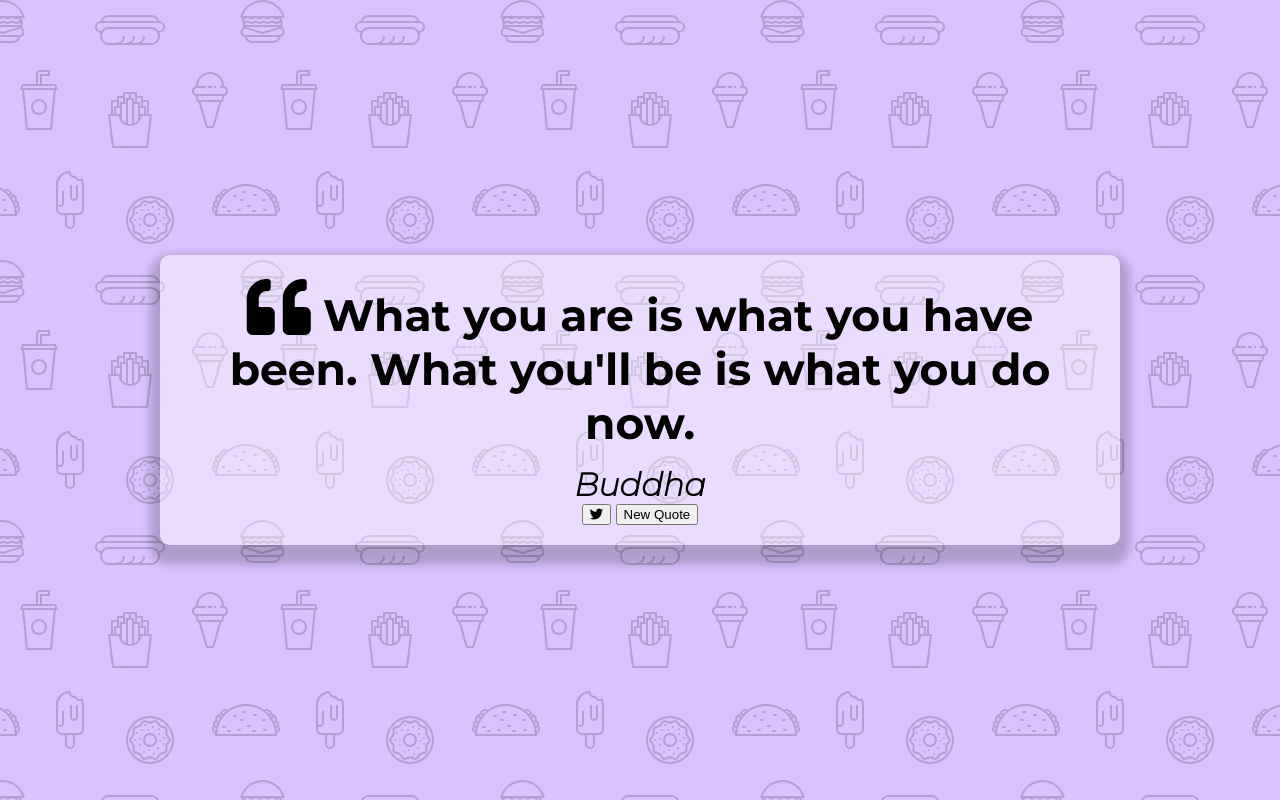
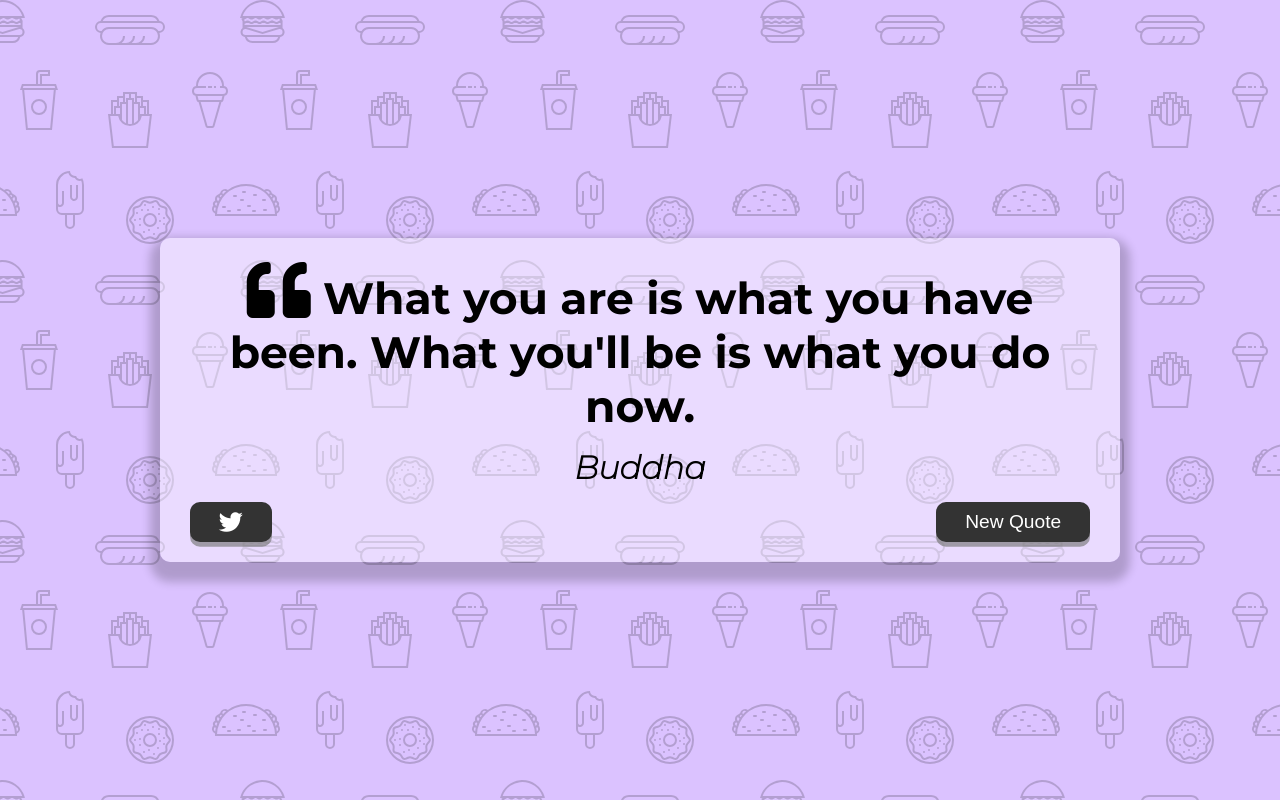
Before and after one commit to PawanShreSth/Quote-Generator-Project, a plain HTML site: page index.html in a window 1280 px wide. Drawn offline with Linux system fonts and the light colour scheme.

Commit message:
Added styling to buttons

```diff
--- a/style.css
+++ b/style.css
@@ -47,6 +47,42 @@ body {
     font-style: italic;
 }
 
+.button-container {
+    margin-top: 15px;
+    display: flex;
+    justify-content: space-between;
+}
+
+button {
+    cursor: pointer;
+    font-size: 1.2rem;
+    height: 2.5rem;
+    border: none;
+    border-radius: 10px;
+    color: #fff;
+    background-color: #333;
+    outline: none;
+    padding: .5rem 1.8rem;
+    box-shadow: 0 0.3rem rgba(121, 121, 121, 0.65);
+}
+
+button:hover {
+    filter: brightness(110%);
+}
+
+button:active {
+    transform: translate(0, 0.3rem);
+    box-shadow: 0 0.1rem rgba(255, 255, 255, 0.65);
+}
+
+.twitter-button:hover {
+    color: #38a1f3;
+}
+
+.fa-twitter {
+    font-size: 1.5rem;
+}
+
 /* Media Query: Tablet or Smaller */
 
 @media screen and (max-width: 1000px) {
```
